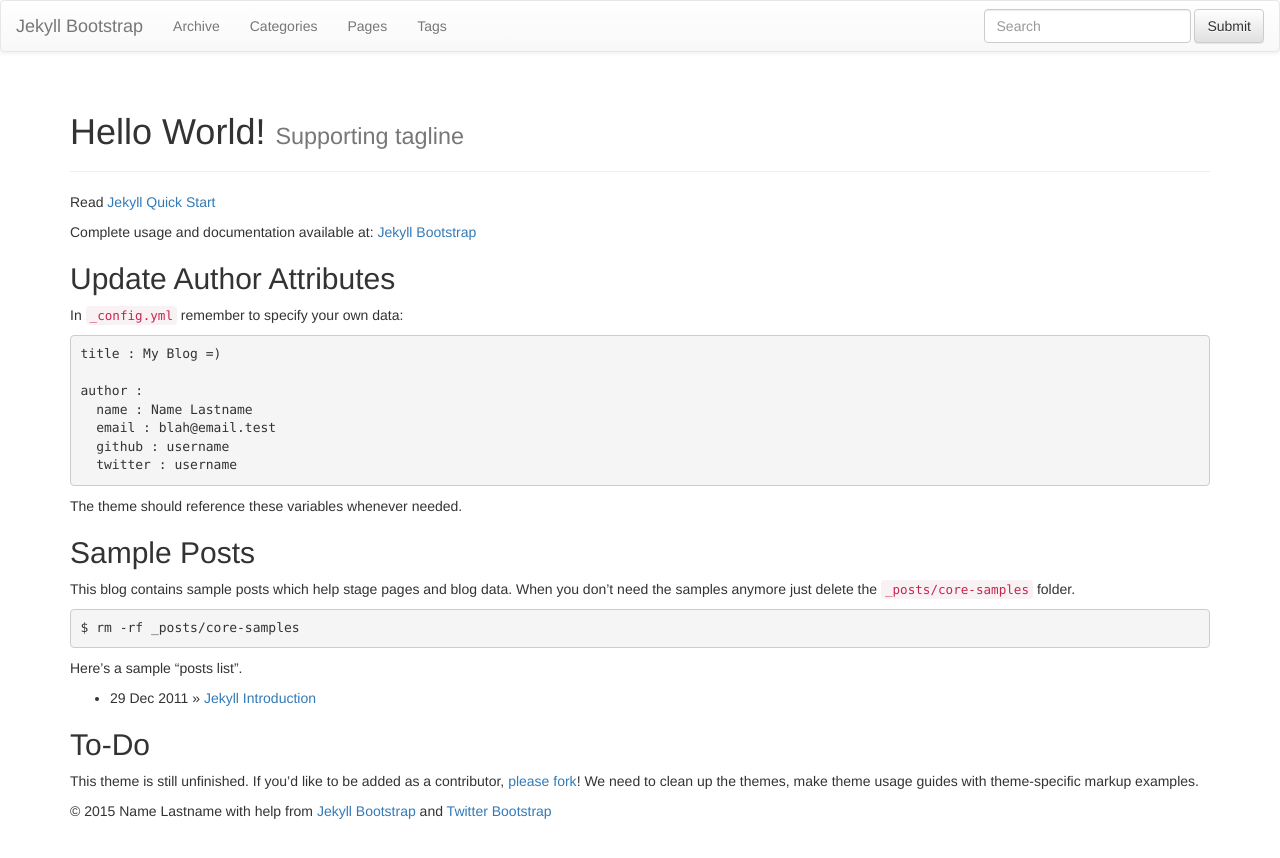
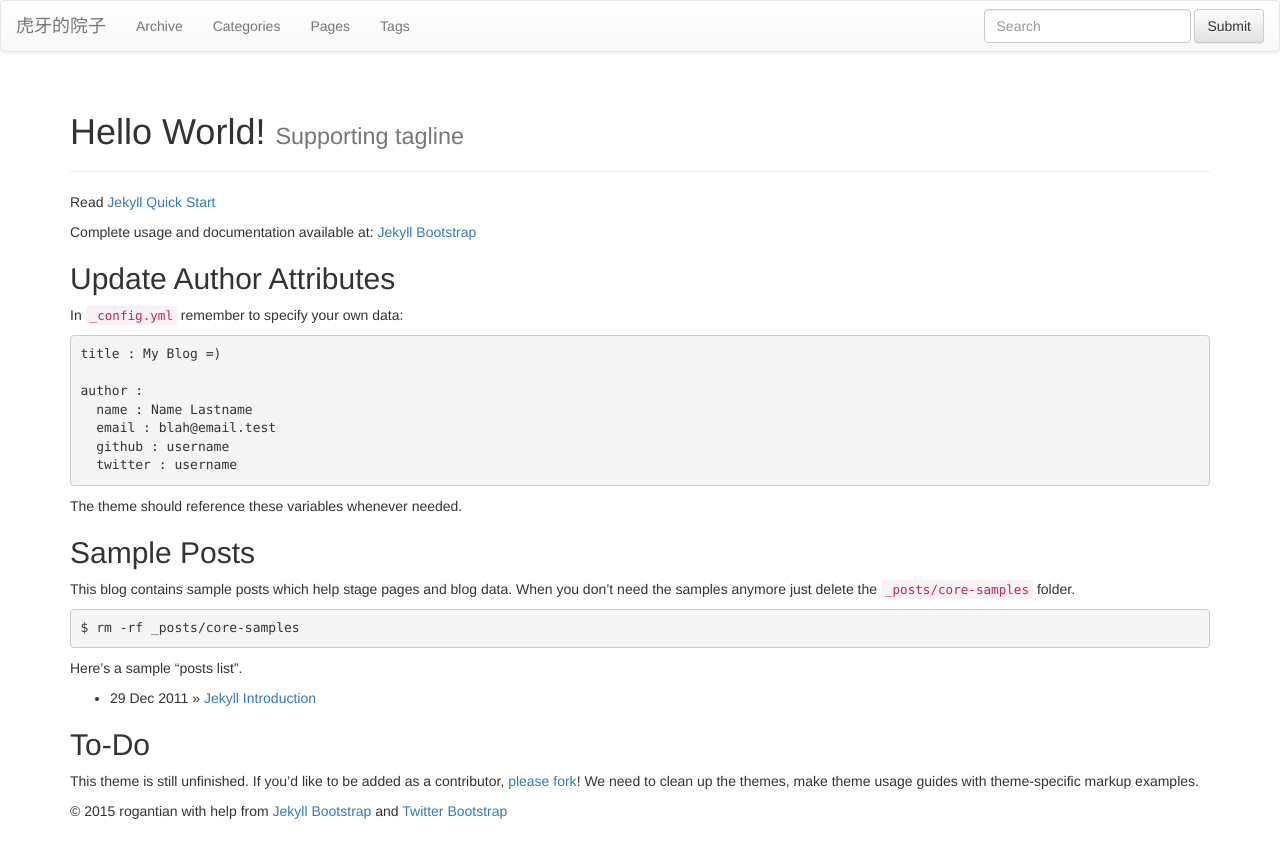
Before and after one commit to rogantianwz/rogantianwz.github.io, a Jekyll site: the page built from index.md, in a window 1280 px wide. Shown: the top 858 px of the page. Built offline with Jekyll 4.4.1, drawn with Linux system fonts in a browser that asks for light colours; nearby versions of some CDN libraries; library files that are not in the unit come from our copies.

Commit message:
updaate some basic info

```diff
--- a/_config.yml
+++ b/_config.yml
@@ -8,13 +8,13 @@
 # Themes are encouraged to use these universal variables
 # so be sure to set them if your theme uses them.
 #
-title : Jekyll Bootstrap
+title : 虎牙的院子
 tagline: Site Tagline
 author :
-  name : Name Lastname
-  email : blah@email.test
-  github : username
-  twitter : username
+  name : rogantian
+  email : rogantianwz@gmail.com
+  github : rogantianwz
+  twitter : rogantian
   feedburner : feedname
 
 # The production_url is only used when full-domain names are needed
@@ -25,7 +25,7 @@
 # Else if you are pushing to username.github.io, replace with your username.
 # Finally if you are pushing to a GitHub project page, include the project name at the end.
 #
-production_url : http://username.github.io
+production_url : http://rogantianwz.github.io
 
 # All Jekyll-Bootstrap specific configurations are namespaced into this hash
 #
```
